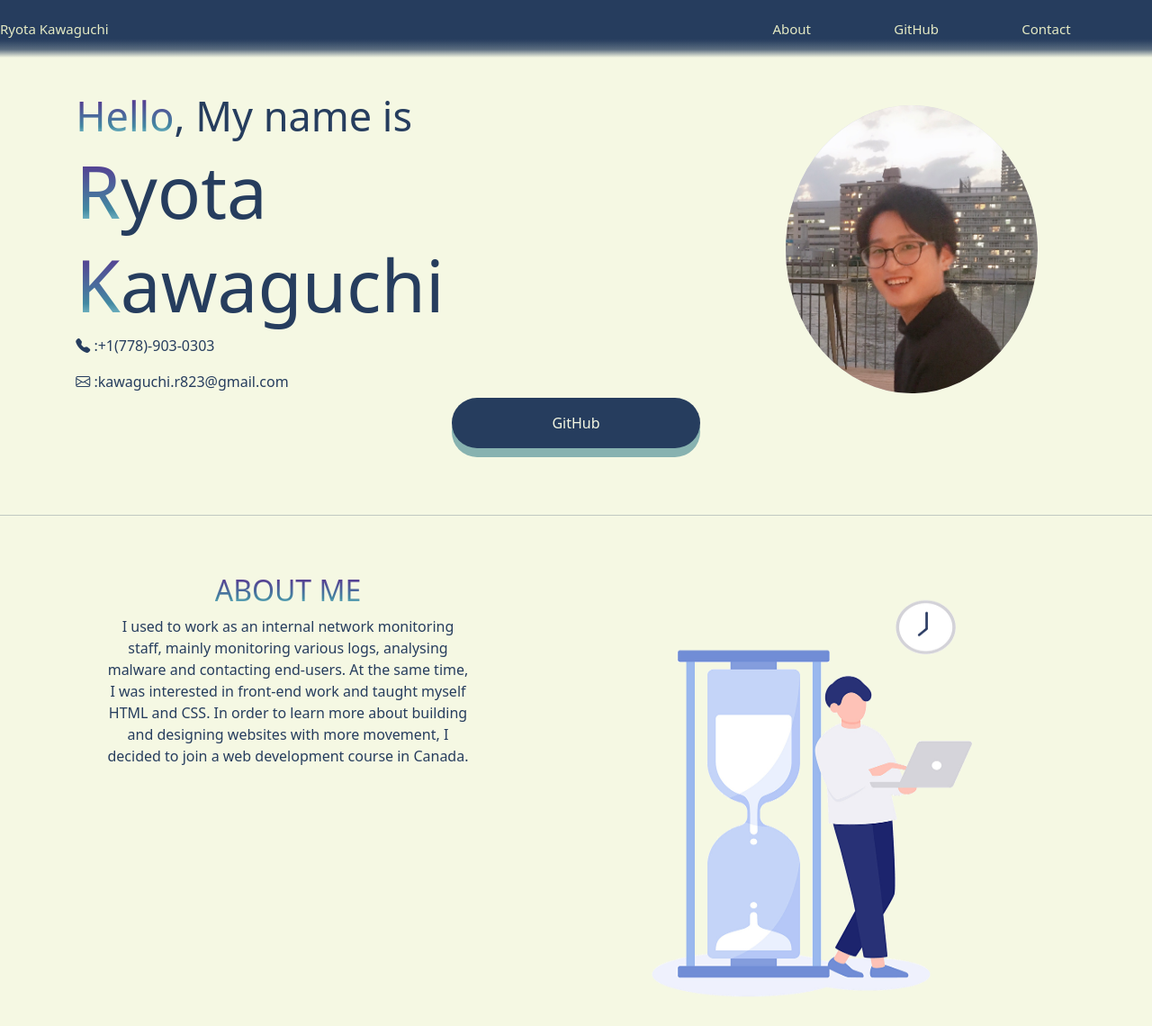
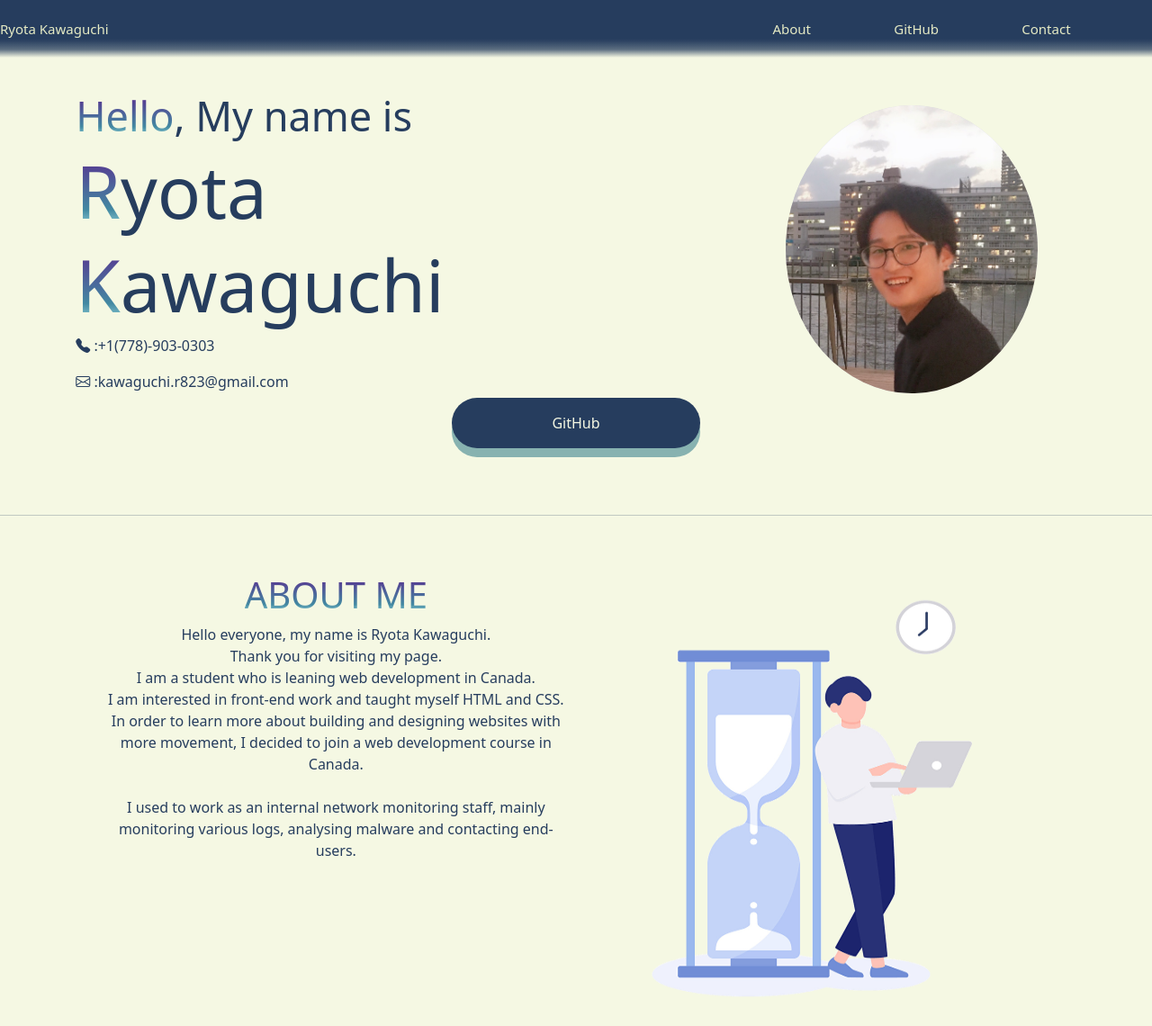
Before and after one commit to ry10an23/portfolio, a plain HTML site: page index.html in a window 1280 px wide. Shown: the top 1140 px of the page at 90% size. Drawn offline with nearby package versions, Linux system fonts and the light colour scheme; files whose address does not match are found by name.

Commit message:
change the sentence of introduction

```diff
--- a/index.html
+++ b/index.html
@@ -54,13 +54,20 @@
         <div class="container-fluid my-4 about">
             <div class="row">
                 <div class="col-1"></div>
-                <div class="aboutme col-4 show slide-left" id="about">
-                    <h2><span class="chgColour">ABOUT ME</span></h2>
+                <div class="aboutme col-5 show slide-left" id="about">
+                    <h1><span class="chgColour">ABOUT ME</span></h1>
                     <p>
-                        I used to work as an internal network monitoring staff, mainly monitoring various logs, analysing malware and contacting end-users. At the same time, I was interested in front-end work and taught myself HTML and CSS. In order to learn more about building and designing websites with more movement, I decided to join a web development course in Canada.
+                        Hello everyone, my name is Ryota Kawaguchi. <br>
+                        Thank you for visiting my page. <br>
+                        I am a student who is leaning web development in Canada. <br>
+                        I am interested in front-end work and taught myself HTML and CSS.
+                        In order to learn more about building and designing websites with more movement,
+                        I decided to join a web development course in Canada.<br><br>
+                        I used to work as an internal network monitoring staff,
+                        mainly monitoring various logs, analysing malware and contacting end-users.  <br> <br>
                     </p>
                 </div>
-                <div class="col-1"></div>
+                <!-- <div class="col-1"></div> -->
                 <div class="aboutme col-4 show slide-right" id="about">
                     <img src="./img/about_pic.png" alt="aboutpic" width="500px" height="500px">
                 </div>
```
